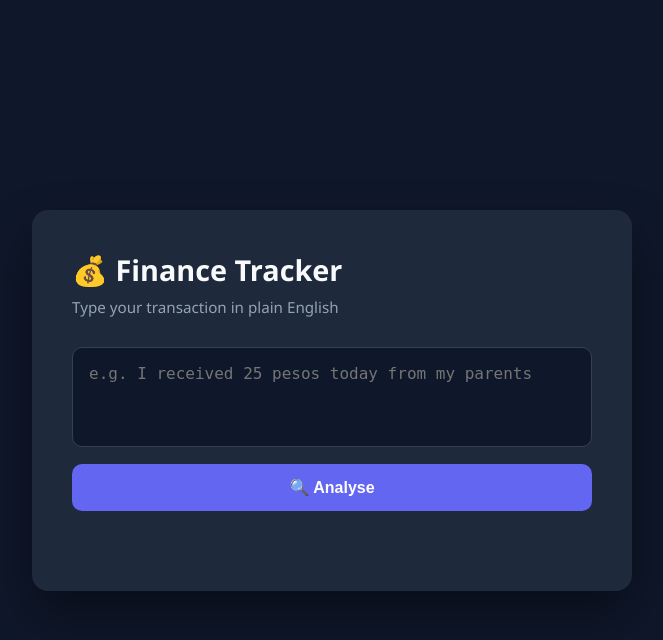
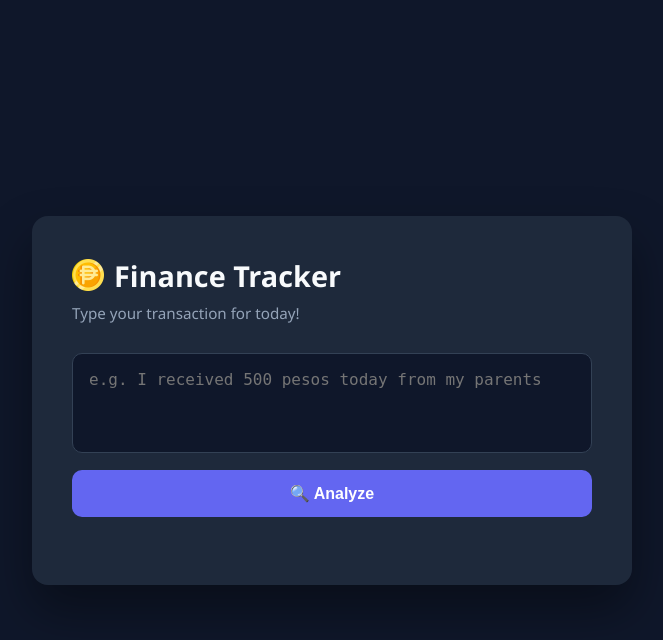
Before and after one commit to zarcheur/finance-tracker, a Flask app: page / in a window 1280 px wide. Shown: the top 640 px of the page, without its empty margins (308-971 px from the left). Run offline with Flask 3, Linux system fonts and the light colour scheme.

Commit message:
fix: some UI changes such as adding comma functionality

```diff
--- a/nlp_parser.py
+++ b/nlp_parser.py
@@ -8,7 +8,7 @@ EXPENSE_VERBS = ["spend", "pay", "buy", "purchase", "use"]
 CATEGORIES = {
     "allowance": ["parent", "mom", "dad", "family", "allowance"],
     "food": ["food", "lunch", "dinner", "breakfast", "snack", "drink", "cafe", "restaurant"],
-    "transport": ["fare", "jeep", "bus", "grab", "tric", "tricycle", "train", "lrt", "transport", "ride"],
+    "transportation": ["fare", "jeep", "bus", "grab", "tric", "tricycle", "train", "lrt", "transpo", "ride"],
     "shopping": ["bought", "shop", "mall", "store", "online"],
     "bills": ["bill", "electric", "water", "wifi", "internet", "rent"],
 }
@@ -17,7 +17,8 @@ def extract_amount(doc):
     for token in doc:
         if token.pos_ == "NUM":
             try:
-                return float(token.text)
+                cleaned = token.text.replace(",", "")
+                return float(cleaned)
             except ValueError:
                 continue
     return None
--- a/sheety_handler.py
+++ b/sheety_handler.py
@@ -28,6 +28,10 @@ def post_to_sheety(parsed_data):
         }
     }
 
+    print(f"Endpoint: {SHEETY_ENDPOINT}")
+    print(f"Header: {HEADER}")
+    print(f"Payload: {payload}")
+
     response = requests.post(SHEETY_ENDPOINT, json=payload, headers=HEADER)
 
     if response.status_code == 200:
--- a/templates/index.html
+++ b/templates/index.html
@@ -5,10 +5,10 @@
     <meta name="viewport" content="width=device-width, initial-scale=1.0">
     <title>Finance Tracker</title>
 
-    <link rel="apple-touch-icon" sizes="180x180" href="/favicon_io/apple-touch-icon.png">
-    <link rel="icon" type="image/png" sizes="32x32" href="/favicon_io/favicon-32x32.png">
-    <link rel="icon" type="image/png" sizes="16x16" href="/favicon_io/favicon-16x16.png">
-    <link rel="manifest" href="/favicon_io/site.webmanifest">
+    <link rel="apple-touch-icon" sizes="180x180" href="../favicon_io/apple-touch-icon.png">
+    <link rel="icon" type="image/png" sizes="32x32" href="../favicon_io/favicon-32x32.png">
+    <link rel="icon" type="image/png" sizes="16x16" href="../favicon_io/favicon-16x16.png">
+    <link rel="manifest" href="../favicon_io/site.webmanifest">
 
     <style>
         * { margin: 0; padding: 0; box-sizing: border-box; }
@@ -35,8 +35,15 @@
 
         h1 {
             font-size: 1.8rem;
+            color: #f8fafc;
+            margin-left: 10px;
+        }
+
+        .logo-container{
+            display: flex;
+            justify-content: left;
+            align-items: center;
             margin-bottom: 8px;
-            color: #f8fafc;
         }
 
         p.subtitle {
@@ -121,21 +128,25 @@
             margin-top: 16px;
             text-align: center;
             font-size: 0.95rem;
-            min-height: 24px;
+            min-height: 12px;
         }
     </style>
 </head>
 <body>
     <div class="container">
-        <h1>💰 Finance Tracker</h1>
-        <p class="subtitle">Type your transaction in plain English</p>
+        <div class="logo-container">
+            <img src="../favicon_io/favicon-32x32.png" alt="Favicon">
+            <h1>Finance Tracker</h1>
+        </div>
 
-        <textarea id="inputText" placeholder="e.g. I received 25 pesos today from my parents"></textarea>
+        <p class="subtitle">Type your transaction for today!</p>
 
-        <button id="parseBtn" onclick="parseInput()">🔍 Analyse</button>
+        <textarea id="inputText" placeholder="e.g. I received 500 pesos today from my parents"></textarea>
+
+        <button id="parseBtn" onclick="parseInput()">🔍 Analyze</button>
 
         <div class="result-card" id="resultCard">
-            <h3>📊 Parsed Result</h3>
+            <h3>📊 Interpreted Result</h3>
             <div class="result-row">
                 <span class="result-label">Amount</span>
                 <span id="resAmount">—</span>
@@ -166,7 +177,7 @@
             const text = document.getElementById("inputText").value.trim();
             if (!text) return;
 
-            document.getElementById("statusMsg").textContent = "Analysing...";
+            document.getElementById("statusMsg").textContent = "Analyzing...";
 
             const response = await fetch("/parse", {
                 method: "POST",
@@ -176,7 +187,10 @@
 
             parsedData = await response.json();
 
-            document.getElementById("resAmount").textContent = "₱" + parsedData.amount;
+            document.getElementById("resAmount").textContent = "₱" + parsedData.amount.toLocaleString("en-PH", {
+                minimumFractionDigits: 0,
+                maximumFractionDigits: 2
+            });
             document.getElementById("resCategory").textContent = parsedData.category;
             document.getElementById("resDescription").textContent = parsedData.description;
 
```
